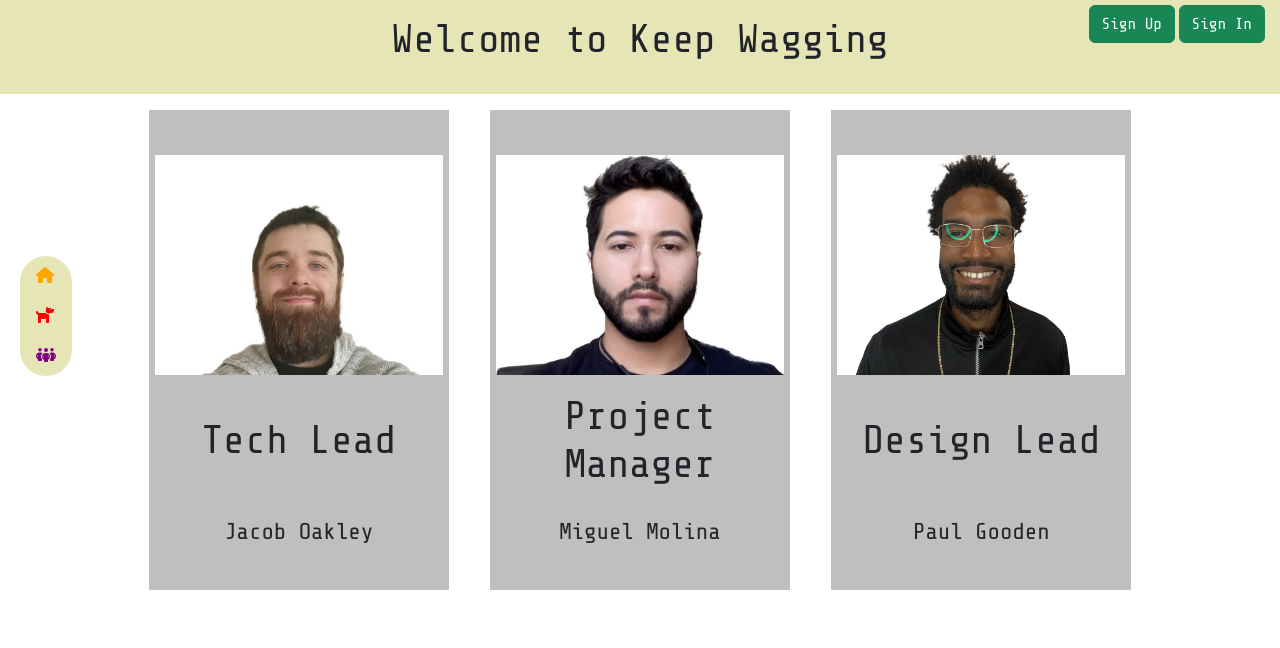
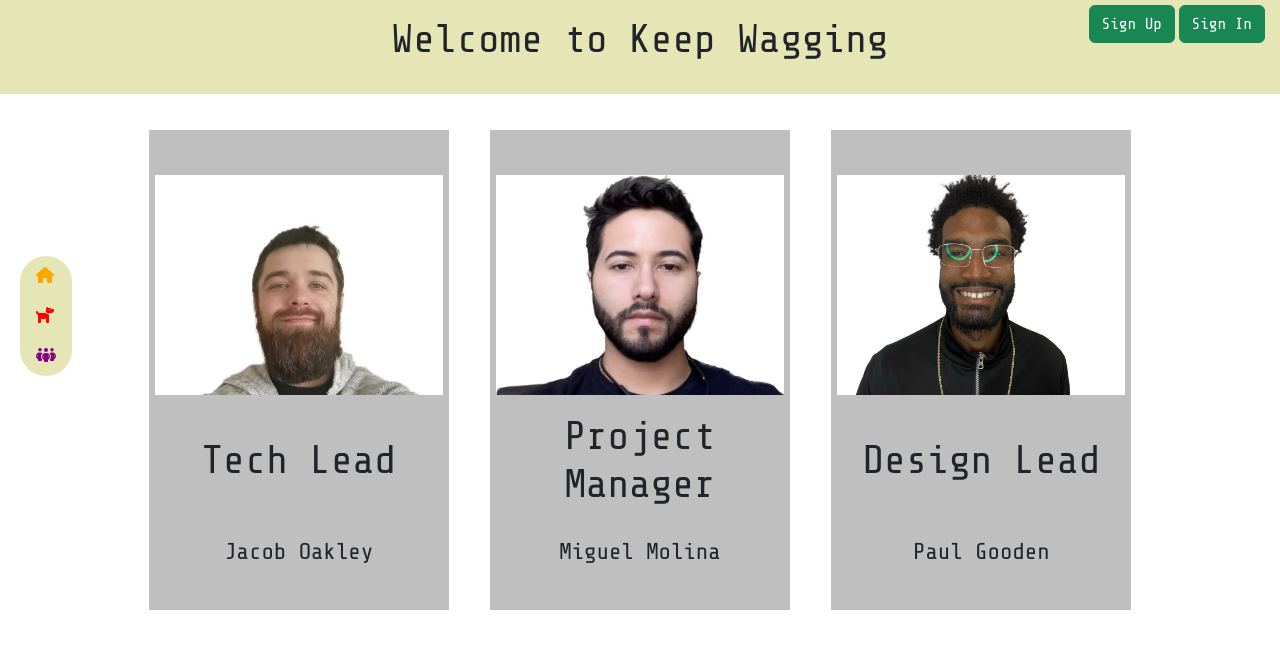
Before and after one commit to OakleyJacob/keep-wagging-frontend, a React (Create React App) app: page /aboutus in a window 1280 px wide. Shown: the top 648 px of the page. Built offline with nearby package versions, Linux system fonts and the light colour scheme; no server answers.

Commit message:
fixed sign out

```diff
--- a/src/AboutUs.css
+++ b/src/AboutUs.css
@@ -1,3 +1,5 @@
+
+
 .aboutUs{
     display: flex;
     flex-direction: row;
@@ -18,6 +20,7 @@
     height: 30rem;
     border-radius: 25px;
     margin-bottom: 20px;
+    margin-top: 20px;
 }
 .myCard__side{
     height: 30rem;
@@ -43,11 +46,18 @@
     background-color: rgba(128, 128, 128, .5);
 }
 .myCard__side--back{
-    background-color: #0c28fb;
+    color:white;
     background-size: cover;
     transform: rotateY(-180deg);
     animation-name: invisible;
     animation-duration: 2s;
+    background-blend-mode: hue;
+    background-image: url(/src/assets/Spring-Green-Festulolium-at-Le-Ballisters-1.jpg);
+}
+.textBack{
+    margin-top: 80%;
+    margin-left: 5px;
+
 }
 .myCard:hover{
     animation-name: nothing;
--- a/src/App.css
+++ b/src/App.css
@@ -86,9 +86,7 @@ form {
 .dog-cards {
   display: flex;
   flex-direction: row;
-
   flex-wrap: wrap;
-
   width: 80%;
   margin:auto;
   margin-top: 10%;
@@ -126,6 +124,7 @@ form {
   height: 100%;
   align-items: center;
   margin: auto;
+  background-color: rgb(229, 229, 181);
 }
 
 /* Donations Page */
--- a/src/App.js
+++ b/src/App.js
@@ -141,7 +141,7 @@ const App = () => {
     <Navigation currentUser = {currentUser}/>
     <Routes>
       <Route path="/" element={<Home />} />
-      <Route path="/dogindex" element={<DogIndex dogs = {dogs}/>} />
+      <Route path="/dogindex" element={<DogIndex dogs = {dogs} readDogs = {readDogs}/>} />
       <Route path="/dogshow/:id" element={<DogShow dogs = {dogs} deleteDog = {deleteDog}/>} />
       <Route path="/dognew" element={<DogNew createDog={createDog} />} />
       <Route path="/dogedit/:id" element={<DogEdit dogs = {dogs} editDog = {editDog}/>} />
--- a/src/pages/AboutUs.js
+++ b/src/pages/AboutUs.js
@@ -16,7 +16,11 @@ const AboutUs = () => {
             </span>
           </div>
 
-          <div className = 'myCard__side myCard__side--back'> back</div>
+          <div className = 'myCard__side myCard__side--back'>
+            <span className = 'textBack'>
+              As Tech Lead I was responsible for ensuring all code functioned as advertised, as well as maintaining proper tests and procedures with version control.
+            </span>
+          </div>
         </div>
         <div className = 'myCard'>
           <div className = 'myCard__side myCard__side--front'>
@@ -26,7 +30,11 @@ const AboutUs = () => {
               Miguel Molina
             </span>
           </div>
-            <div className = 'myCard__side myCard__side--back'> back</div>
+          <div className = 'myCard__side myCard__side--back'>
+            <span className = 'textBack'>
+              miguel type here
+            </span>
+          </div>
         </div>
         <div className = 'myCard'>
           <div className = 'myCard__side myCard__side--front'>
@@ -36,7 +44,11 @@ const AboutUs = () => {
               Paul Gooden
             </span>
           </div>
-            <div className = 'myCard__side myCard__side--back'> back</div>
+          <div className = 'myCard__side myCard__side--back'>
+            <span className = 'textBack'>
+              paul type here
+            </span>
+            </div>
           </div>
         </div>
   )
--- a/src/pages/DogIndex.js
+++ b/src/pages/DogIndex.js
@@ -2,8 +2,10 @@ import React, { useEffect } from 'react'
 import { Card, CardBody, CardSubtitle, CardTitle } from 'reactstrap'
 import { NavLink } from 'react-router-dom'
 
-const DogIndex = ({dogs}) => {
-
+const DogIndex = ({readDogs, dogs}) => {
+  useEffect(() => {
+    readDogs()
+  }, [])
   return (
     <div className='dog-cards'>
       {dogs?.map((dog, index) => {
--- a/src/pages/DogShow.js
+++ b/src/pages/DogShow.js
@@ -1,5 +1,5 @@
 import React from 'react'
-import { NavLink, useNavigate, useParams } from 'react-router-dom'
+import { Link, NavLink, useNavigate, useParams } from 'react-router-dom'
 import { Card, CardBody, CardTitle, CardSubtitle,CardText, Button } from 'reactstrap'
 
 const DogShow = (props) => {
@@ -9,10 +9,12 @@ const DogShow = (props) => {
   const goToEdit = () => {
     navigate('/dogedit/'+selectedDog.id)
   }
-
+  const goToIndex = () => {
+    navigate('/dogindex/')
+  }
   const handleDelete = () => {
     props.deleteDog(id)
-
+    navigate('/dogindex/')
 
   }
 
@@ -34,10 +36,10 @@ const DogShow = (props) => {
           <CardText>
           Vaccinated: {selectedDog?.vaccination_status?'yes':'no'}
           </CardText>
-          <Button onClick = {goToEdit}>Edit Dog</Button>
-          <NavLink to={'/dogindex'} reloadDocument>
-            <Button style = {{marginLeft: '97px'}}onClick = {handleDelete}>Adopt Me!</Button>
-          </NavLink>
+          <Button color="success" onClick = {goToEdit}>Edit Dog</Button>
+          <Link to = '/dogindex'>
+          <Button color="success" onClick = {handleDelete} style = {{marginLeft: '87px'}}  >Adopt Me!</Button>
+          </Link>
         </CardBody>
       </Card>
 
--- a/src/pages/Home.js
+++ b/src/pages/Home.js
@@ -4,7 +4,7 @@ import video from '../assets/AdobeStock_84822993.mov'
 const Home = () => {
   return (
    <>
-    <div className='home-page'>
+    <div className='home-page' >
     <video height = '100%' width = '100%' style = {{marginTop : '90px'}} src = {video} autoPlay loop muted/>
     </div>
    </>
```
Also changed, not shown: src/assets/Spring-Green-Festulolium-at-Le-Ballisters-1.jpg (added), 1 other file (tests, documents, lock files or other folders). Lines whose indentation alone changed are shown as unchanged.
